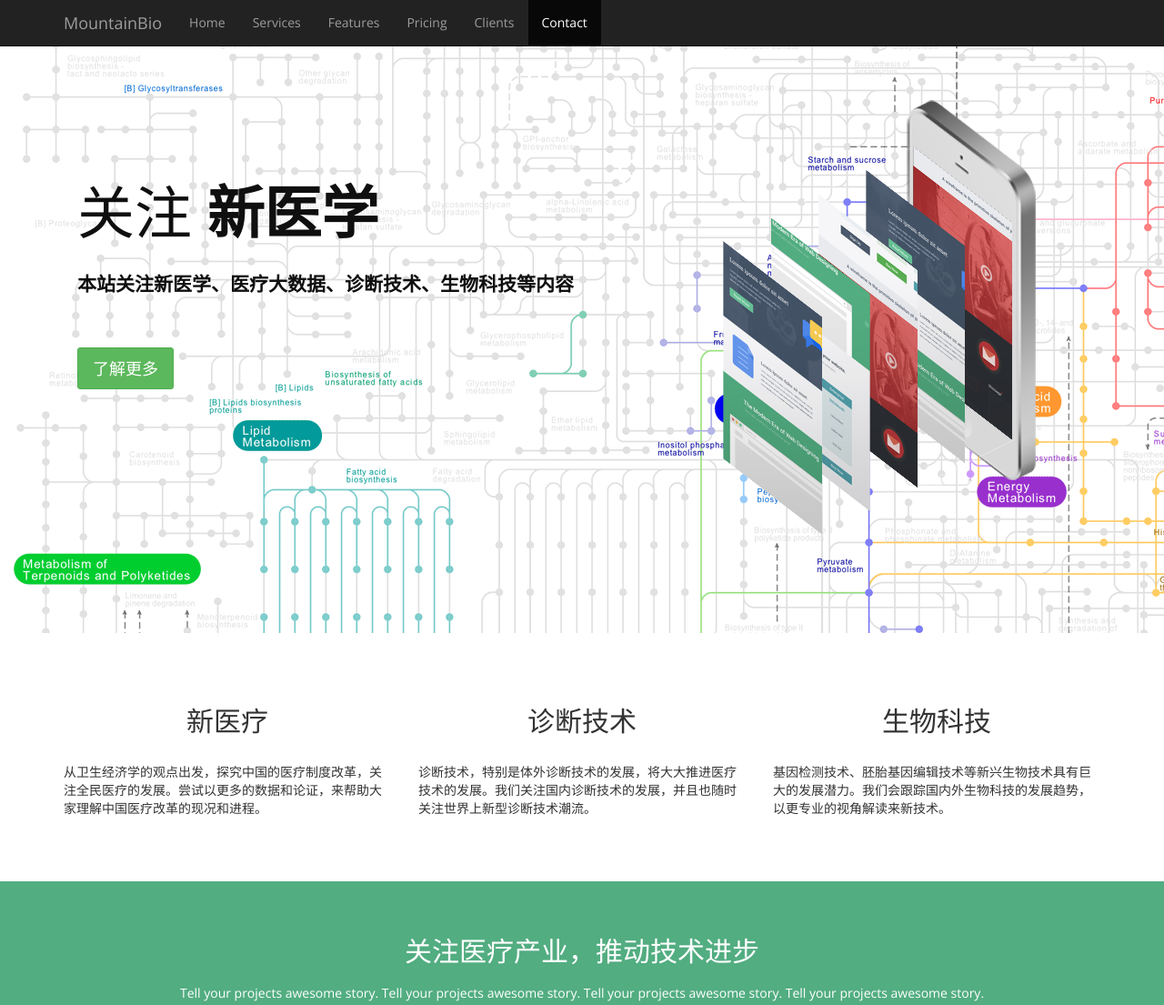
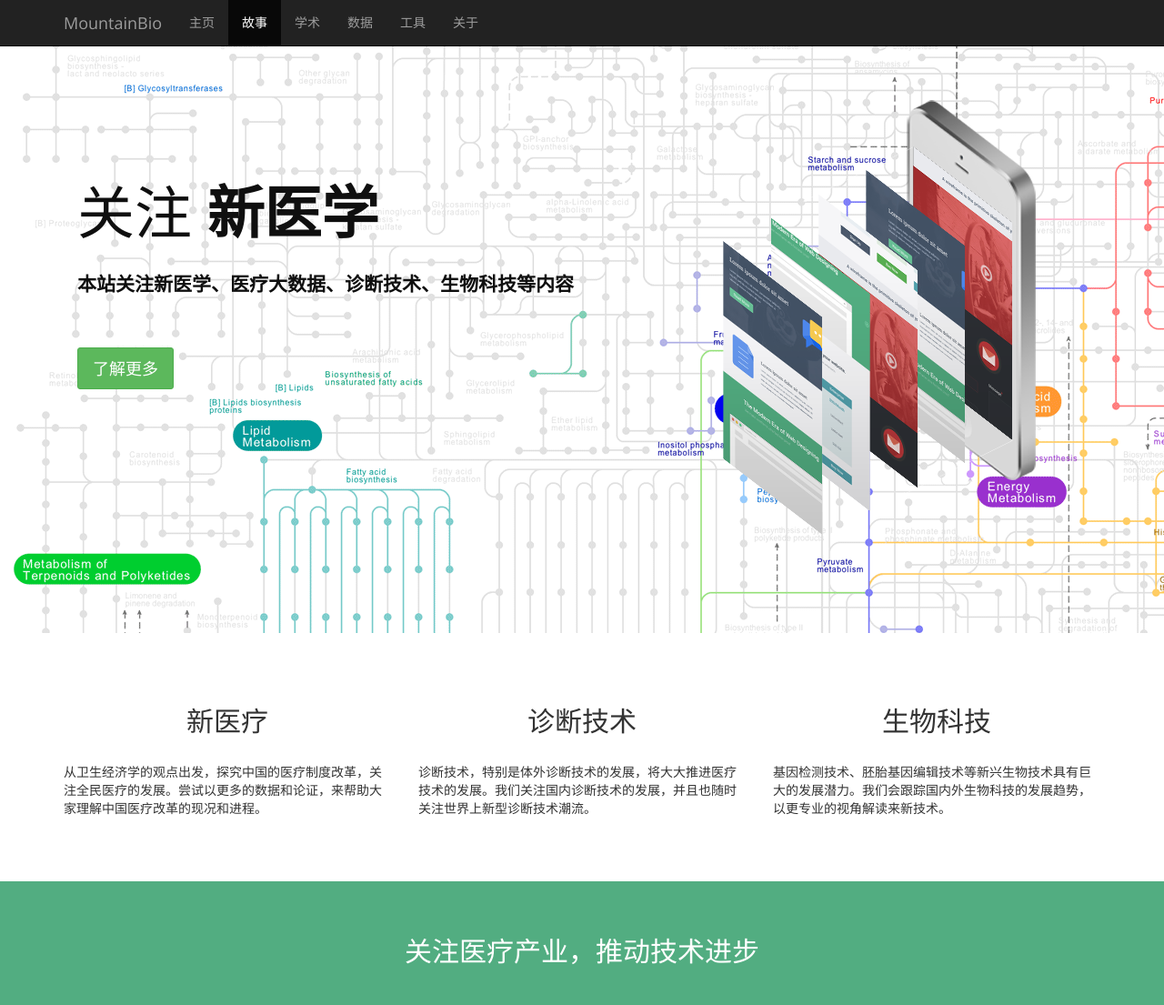
Before and after one commit to MountainBio/LifeMachine, a website: page index.html in a window 1280 px wide. Shown: the top 1105 px of the page at 91% size. Drawn offline with nearby package versions, Linux system fonts and the light colour scheme.

Commit message:
Fix some UI issues

```diff
--- a/index.html
+++ b/index.html
@@ -34,20 +34,18 @@
     </div>
     <div class="navbar-collapse collapse">
       <ul class="nav navbar-nav">
-        <li class="active"><a href="#home">Home</a></li>
-        <li><a href="#services">Services</a></li>
-        <li><a href="#features">Features</a></li>
-        <li><a href="#pricing">Pricing</a></li>
-        <li><a href="#clients">Clients</a></li>
-        <li><a href="#contact">Contact</a></li>
+        <li class="active"><a href="#home">主页</a></li>
+        <li><a href="#story">故事</a></li>
+        <li><a href="#science">学术</a></li>
+        <li><a href="#data">数据</a></li>
+        <li><a href="#tool">工具</a></li>
+        <li><a href="#about">关于</a></li>
 
       </ul>
     </div>
-    <!--/.navbar-collapse -->
   </div>
 </div>
 
-<!-- Main jumbotron for a primary marketing message or call to action -->
 <div class="jumbotron" id="home">
   <div class="container">
     <div class="media">
@@ -70,8 +68,7 @@
   </div>
 </div>
 
-<div class="container" id="services">
-
+<div class="container" id="story">
   <div class="row features">
     <div class="col-lg-4 text-center">
       <div class="single-fet">
@@ -104,12 +101,10 @@
 </div>
 
 
-<section class="slider" id="features">
+<section class="slider" id="features" style="margin-bottom:0">
   <div class="container">
     <div class="inner-page">
       <h2 class="page-headline large text-center">关注医疗产业，推动技术进步</h2>
-      <p class="text-center">Tell your projects awesome story. Tell your projects awesome story. Tell your
-        projects awesome story. Tell your projects awesome story.</p>
     </div>
     <div class="row inner-page">
       <div class="col-md-8 col-md-push-4 lazy-container loaded">
@@ -241,8 +236,8 @@
   </div>
 </section>
 
+<!--
 <section class="pricing" id="pricing">
-
   <div class="container">
     <div class="row">
       <div class="col-md-12 pricing-intro">
@@ -317,9 +312,8 @@
       </div>
     </div>
   </div>
+</section>
 
-
-</section>
 <section class="gray">
   <div class="container">
     <div class="row">
@@ -329,6 +323,8 @@
     </div>
   </div>
 </section>
+-->
+
 <section class="about" id="clients">
   <div class="dmask">
 
```
Also changed, not shown: README.md.
